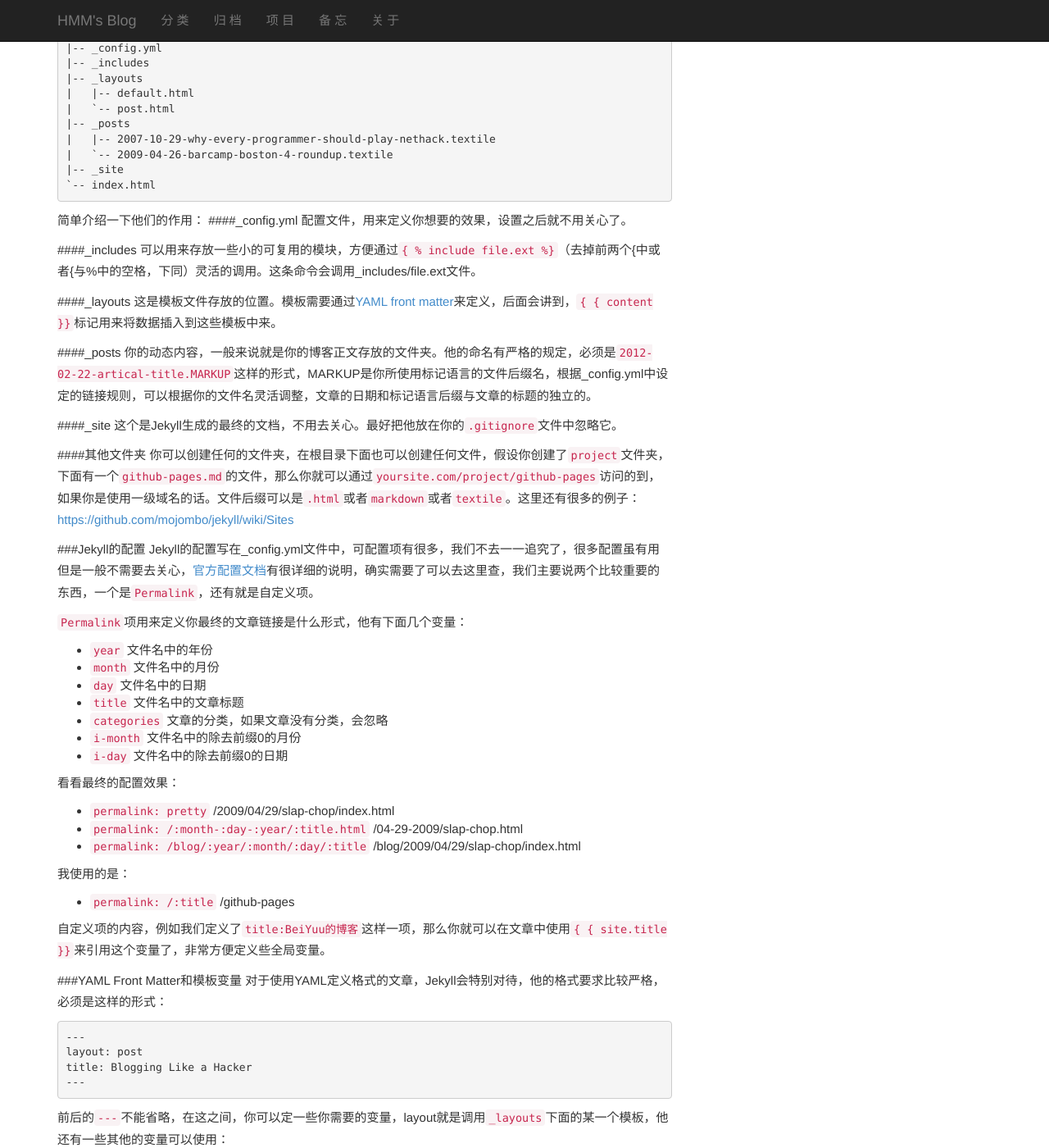
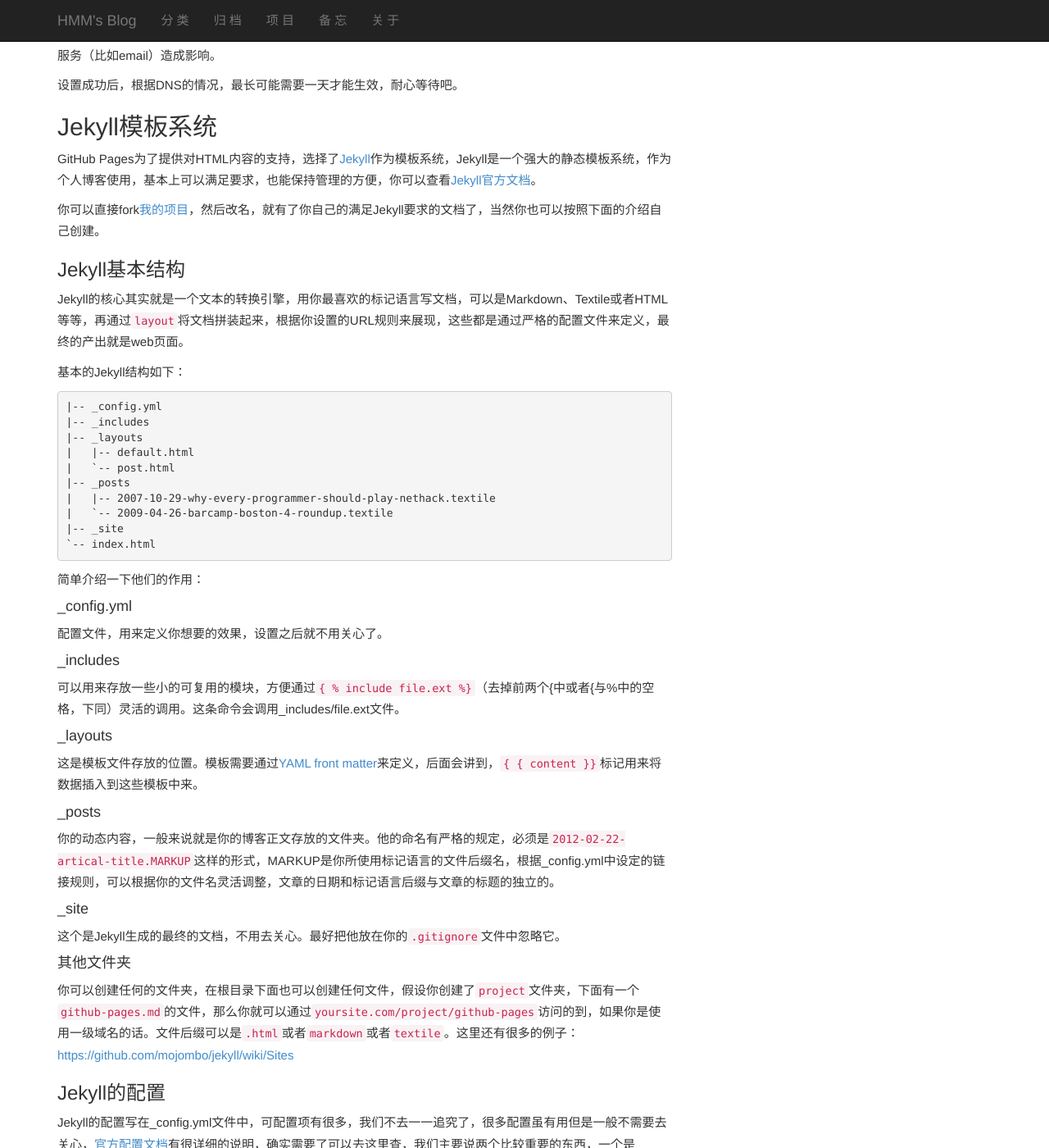
Before and after one commit to richardhmm/blog, a Jekyll site: the page built from _posts/blog/Tech/2012-02-22-github-pages.md, in a window 1280 px wide and 1400 px high, scrolled down 5817 px. Shown: the whole window at 82% size. Built offline with Jekyll 4.4.1, drawn with Linux system fonts in a browser that asks for light colours; comment, search, counter and statistics services are not loaded; some of the changed text lies outside the part shown.

Commit message:
title format ok

```diff
--- a/_posts/blog/Tech/2012-02-22-github-pages.md
+++ b/_posts/blog/Tech/2012-02-22-github-pages.md
@@ -27,7 +27,7 @@ Github Pages有以下几个优点：
 
 大致介绍到此，作为个人博客来说，简洁清爽的表达自己的工作、心得，就已达目标，所以Github Pages是我认为此需求最完美的解决方案了。
 
-## 购买、绑定独立域名
+## 购买、绑定独立域名 ##
 虽说[Godaddy][]曾支持过SOPA，并且首页放着极其不专业的大胸美女，但是作为域名服务商他做的还不赖，选择它最重要的原因是他支持支付宝，没有信用卡有时真的很难过。
 
 域名的购买不用多讲，注册、选域名、支付，有网购经验的都毫无压力，优惠码也遍地皆是。域名的配置需要提醒一下，因为伟大英明的GFW的存在，我们必须多做些事情。
@@ -45,7 +45,7 @@ Github Pages有以下几个优点：
 
 域名的配置部分完成，跪谢方校长。
 
-## 配置和使用Github
+## 配置和使用Github ##
 Git是版本管理的未来，他的优点我不再赘述，相关资料很多。推荐这本[Git中文教程][4]。
 
 要使用Git，需要安装它的客户端，推荐在Linux下使用Git，会比较方便。Windows版的下载地址在这里：[http://code.google.com/p/msysgit/downloads/list](http://code.google.com/p/msysgit/downloads/list "Windows版Git客户端")。其他系统的安装也可以参考官方的[安装教程][5]。
@@ -55,14 +55,14 @@ Git是版本管理的未来，他的优点我不再赘述，相关资料很多
 在Windows下，打开Git Bash，其他系统下面则打开终端（Terminal）：
 ![Git Bash](/blog/images/githubpages/bootcamp_1_win_gitbash.jpg)
 
-###1、检查SSH keys的设置
+### 1、检查SSH keys的设置 ###
 首先我们需要检查你电脑上现有的ssh key：
 
     $ cd ~/.ssh
 
 如果显示“No such file or directory”，跳到第三步，否则继续。
 
-###2、备份和移除原来的ssh key设置：
+### 2、备份和移除原来的ssh key设置： ###
 因为已经存在key文件，所以需要备份旧的数据并删除：
 
     $ ls
@@ -71,7 +71,7 @@ Git是版本管理的未来，他的优点我不再赘述，相关资料很多
     $ cp id_rsa* key_backup
     $ rm id_rsa*
 
-###3、生成新的SSH Key：
+### 3、生成新的SSH Key： ###
 输入下面的代码，就可以生成新的key文件，我们只需要默认设置就好，所以当需要输入文件名的时候，回车就好。
 
     $ ssh-keygen -t rsa -C "邮件地址@youremail.com"
@@ -86,7 +86,7 @@ Git是版本管理的未来，他的优点我不再赘述，相关资料很多
 最后看到这样的界面，就成功设置ssh key了：
 ![ssh key success](/blog/images/githubpages/ssh-key-set.png)
 
-###4、添加SSH Key到GitHub：
+### 4、添加SSH Key到GitHub： ###
 在本机设置SSH Key之后，需要添加到GitHub上，以完成SSH链接的设置。
 
 用文本编辑工具打开id_rsa.pub文件，如果看不到这个文件，你需要设置显示隐藏文件。准确的复制这个文件的内容，才能保证设置的成功。
@@ -99,7 +99,7 @@ Git是版本管理的未来，他的优点我不再赘述，相关资料很多
 
 PS：如果需要配置多个GitHub账号，可以参看这个[多个github帐号的SSH key切换](http://omiga.org/blog/archives/2269)，不过需要提醒一下的是，如果你只是通过这篇文章中所述配置了Host，那么你多个账号下面的提交用户会是一个人，所以需要通过命令`git config --global --unset user.email`删除用户账户设置，在每一个repo下面使用`git config --local user.email '你的github邮箱@mail.com'` 命令单独设置用户账户信息
 
-###5、测试一下
+### 5、测试一下 ###
 可以输入下面的命令，看看设置是否成功，`git@github.com`的部分不要修改：
 
     $ ssh -T git@github.com
@@ -116,7 +116,7 @@ PS：如果需要配置多个GitHub账号，可以参看这个[多个github帐
 
     Hi <em>username</em>! You've successfully authenticated, but GitHub does not provide shell access.
 
-###6、设置你的账号信息
+### 6、设置你的账号信息 ###
 现在你已经可以通过SSH链接到GitHub了，还有一些个人信息需要完善的。
 
 Git会根据用户的名字和邮箱来记录提交。GitHub也是用这些信息来做权限的处理，输入下面的代码进行个人信息的设置，把名称和邮箱替换成你自己的，名字必须是你的真名，而不是GitHub的昵称。
@@ -124,7 +124,7 @@ Git会根据用户的名字和邮箱来记录提交。GitHub也是用这些信
     $ git config --global user.name "你的名字"
     $ git config --global user.email "your_email@youremail.com"
 
-####设置GitHub的token
+#### 设置GitHub的token ####
 
 2012-4-28补充：新版的接口已经不需要配置token了，所以下面这段可以跳过了
 
@@ -140,10 +140,10 @@ Git会根据用户的名字和邮箱来记录提交。GitHub也是用这些信
 
 如果你改了GitHub的密码，需要重新设置token。
 
-###成功了
+### 成功了 ###
 好了，你已经可以成功连接GitHub了。
 
-## 使用GitHub Pages建立博客
+##  使用GitHub Pages建立博客 ##
 与GitHub建立好链接之后，就可以方便的使用它提供的Pages服务，GitHub Pages分两种，一种是你的GitHub用户名建立的`username.github.io`这样的用户&组织页（站），另一种是依附项目的pages。
 
 ###User & Organization Pages
@@ -158,7 +158,7 @@ Git会根据用户的名字和邮箱来记录提交。GitHub也是用这些信
 
 关于第二种项目`pages`，简单提一下，他和用户pages使用的后台程序是同一套，只不过它的目的是项目的帮助文档等跟项目绑定的内容，所以需要在项目的`gh-pages`分支上去提交相应的文件，GitHub会自动帮你生成项目pages。具体的使用帮助可以参考[Github Pages][]的官方文档：
 
-###绑定域名
+### 绑定域名 ###
 我们在第一部分就提到了在DNS部分的设置，再来看在GitHub的配置，要想让`username.github.io`能通过你自己的域名来访问，需要在项目的根目录下新建一个名为`CNAME`的文件，文件内容形如：
 
     beiyuu.com
@@ -171,12 +171,12 @@ Git会根据用户的名字和邮箱来记录提交。GitHub也是用这些信
 
 设置成功后，根据DNS的情况，最长可能需要一天才能生效，耐心等待吧。
 
-##Jekyll模板系统
+## Jekyll模板系统 ##
 GitHub Pages为了提供对HTML内容的支持，选择了[Jekyll][]作为模板系统，Jekyll是一个强大的静态模板系统，作为个人博客使用，基本上可以满足要求，也能保持管理的方便，你可以查看[Jekyll官方文档][8]。
 
 你可以直接fork[我的项目][11]，然后改名，就有了你自己的满足Jekyll要求的文档了，当然你也可以按照下面的介绍自己创建。
 
-###Jekyll基本结构
+### Jekyll基本结构 ##
 Jekyll的核心其实就是一个文本的转换引擎，用你最喜欢的标记语言写文档，可以是Markdown、Textile或者HTML等等，再通过`layout`将文档拼装起来，根据你设置的URL规则来展现，这些都是通过严格的配置文件来定义，最终的产出就是web页面。
 
 基本的Jekyll结构如下：
@@ -194,25 +194,25 @@ Jekyll的核心其实就是一个文本的转换引擎，用你最喜欢的标
 
 
 简单介绍一下他们的作用：
-####_config.yml
+#### _config.yml ####
 配置文件，用来定义你想要的效果，设置之后就不用关心了。
 
-####_includes
+#### _includes ####
 可以用来存放一些小的可复用的模块，方便通过`{ % include file.ext %}`（去掉前两个{中或者{与%中的空格，下同）灵活的调用。这条命令会调用_includes/file.ext文件。
 
-####_layouts
+#### _layouts ####
 这是模板文件存放的位置。模板需要通过[YAML front matter][9]来定义，后面会讲到，`{ { content }}`标记用来将数据插入到这些模板中来。
 
-####_posts
+#### _posts ####
 你的动态内容，一般来说就是你的博客正文存放的文件夹。他的命名有严格的规定，必须是`2012-02-22-artical-title.MARKUP`这样的形式，MARKUP是你所使用标记语言的文件后缀名，根据_config.yml中设定的链接规则，可以根据你的文件名灵活调整，文章的日期和标记语言后缀与文章的标题的独立的。
 
-####_site
+#### _site ####
 这个是Jekyll生成的最终的文档，不用去关心。最好把他放在你的`.gitignore`文件中忽略它。
 
-####其他文件夹
+#### 其他文件夹 ####
 你可以创建任何的文件夹，在根目录下面也可以创建任何文件，假设你创建了`project`文件夹，下面有一个`github-pages.md`的文件，那么你就可以通过`yoursite.com/project/github-pages`访问的到，如果你是使用一级域名的话。文件后缀可以是`.html`或者`markdown`或者`textile`。这里还有很多的例子：[https://github.com/mojombo/jekyll/wiki/Sites](https://github.com/mojombo/jekyll/wiki/Sites)
 
-###Jekyll的配置
+### Jekyll的配置 ###
 Jekyll的配置写在_config.yml文件中，可配置项有很多，我们不去一一追究了，很多配置虽有用但是一般不需要去关心，[官方配置文档][10]有很详细的说明，确实需要了可以去这里查，我们主要说两个比较重要的东西，一个是`Permalink`，还有就是自定义项。
 
 `Permalink`项用来定义你最终的文章链接是什么形式，他有下面几个变量：
@@ -237,7 +237,7 @@ Jekyll的配置写在_config.yml文件中，可配置项有很多，我们不去
 
 自定义项的内容，例如我们定义了`title:BeiYuu的博客`这样一项，那么你就可以在文章中使用`{ { site.title }}`来引用这个变量了，非常方便定义些全局变量。
 
-###YAML Front Matter和模板变量
+### YAML Front Matter和模板变量 ####
 对于使用YAML定义格式的文章，Jekyll会特别对待，他的格式要求比较严格，必须是这样的形式：
 
     ---
@@ -256,7 +256,7 @@ Jekyll的配置写在_config.yml文件中，可配置项有很多，我们不去
 
 模板变量，我们之前也涉及了不少了，还有其他需要的变量，可以参考官方的文档：[https://github.com/mojombo/jekyll/wiki/template-data](https://github.com/mojombo/jekyll/wiki/template-data "Jekyll Template Data")
 
-## 使用Disqus管理评论
+## 使用Disqus管理评论 ##
 模板部分到此就算是配置完毕了，但是Jekyll只是个静态页面的发布系统，想做到关爽场倒是很容易，如果想要评论呢？也很简单。
 
 现在专做评论模块的产品有很多，比如[Disqus][]，还有国产的[多说][]，Disqus对现在各种系统的支持都比较全面，到写博客为止，多说现在仅是WordPress的一个插件，所以我这里暂时也使用不了，多说与国内的社交网络紧密结合，还是有很多亮点的，值得期待一下。我先选择了Disqus。
@@ -292,12 +292,12 @@ Jekyll的配置写在_config.yml文件中，可配置项有很多，我们不去
 
 如果你不喜欢Disqus的样式，你也可以根据他生成的HTML结构，自己改写样式覆盖它的，Disqus现在也提供每个页面的评论数接口，[帮助文档][12]在这里可以看到。
 
-##代码高亮插件
+## 代码高亮插件 ##
 如果写技术博客，代码高亮少不了，有两个可选插件[DlHightLight代码高亮组件][13]和[Google Code Prettify][14]。DLHightLight支持的语言相对较少一些，有js、css、xml和html，Google的高亮插件基本上任何语言都支持，也可以自定义语言，也支持自动识别，也有行号的特别支持。
 
 Google的高亮插件使用也比较方便，只需要在`<pre>`的标签上加入`prettyprint`即可。所以我选择了Google Code Prettify。
 
-##搭建本地jekyll环境
+## 搭建本地jekyll环境 ##
 这里主要介绍一下在Mac OS X下面的安装过程，其他操作系统可以参考官方的[jekyll安装][15]。
 
 作为生活在水深火热的墙内人民，有必要进行下面一步修改gem的源，方便我们更快的下载所需组建：
@@ -331,7 +331,7 @@ Google的高亮插件使用也比较方便，只需要在`<pre>`的标签上加
 
 还有一个是关于`category`的问题，根据`YAML`的语法，我们在文章头部可以定义文章所属的类别，也可以定义为`category:[blog,rss]`这样子的多类别，我在本地试一切正常，但是push到GitHub之后，就无法读取了，真让人着急，没有办法，只能采用别的办法满足我的需求了。这里还有一篇[Jekyll 本地调试之若干问题][18]，安装中如果有其他问题，也可以对照参考一下。
 
-##结语
+## 结语 ##
 如果你跟着这篇不那么详尽的教程，成功搭建了自己的博客，恭喜你！剩下的就是保持热情的去写自己的文章吧。
 
 
```
Also changed, not shown: _posts/blog/DIY/2015-01-05-DSM501.md (+5 -5 lines), _posts/blog/Tech/2016-1-16-setup-dokuwiki.md (+11 -11 lines), _posts/blog/Tech/2016-1-19-docker-practice.md (+7 -7 lines), _posts/blog/Tech/2016-1-25-bananapi-openwrt-compile.md (+4 -4 lines).
